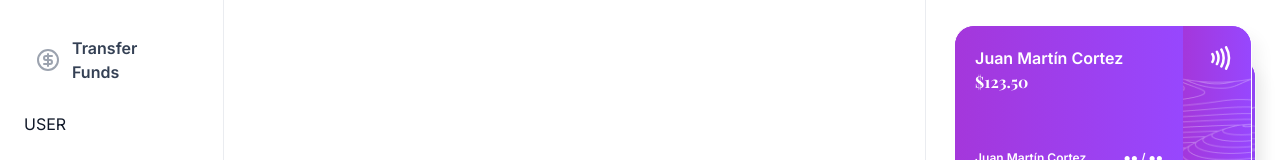
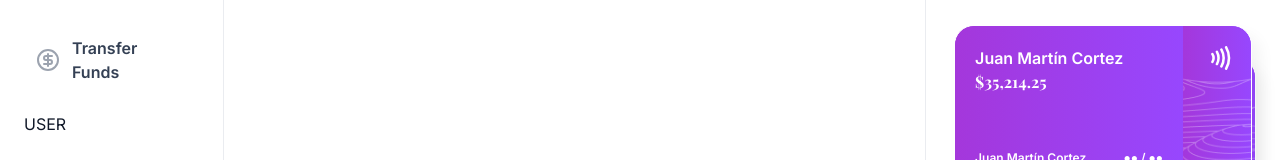
Before and after one commit to JwanCortez93/banking-app, a Next.js app: page / in a window 1280 px wide. Shown: the part 341-501 px from the top of the page. Built offline with nearby package versions, Linux system fonts and the light colour scheme.

Commit message:
created mock for testing

```diff
--- a/src/app/(root)/layout.tsx
+++ b/src/app/(root)/layout.tsx
@@ -1,17 +1,18 @@
 import Image from "next/image";
 import Sidebar from "./_components/Sidebar";
 import MobileNav from "./_components/MobileNav";
+import { userMock } from "@/lib/mocks";
 
 export default function RootLayout({
   children,
 }: Readonly<{
   children: React.ReactNode;
 }>) {
-  const loggedIn = { firstName: "Juan Martín", lastName: "Cortez" };
+
 
   return (
     <main className="flex h-screen w-full font-inter">
-      <Sidebar user={loggedIn} />
+      <Sidebar user={userMock} />
       <div className="flex size-full flex-col">
         <div className="root-layout">
           <Image
@@ -21,7 +22,7 @@ export default function RootLayout({
             width={150}
           />
           <div>
-            <MobileNav user={loggedIn} />
+            <MobileNav user={userMock} />
           </div>
         </div>
         {children}
--- a/src/app/(root)/page.tsx
+++ b/src/app/(root)/page.tsx
@@ -1,14 +1,9 @@
 import HeaderBox from "@/app/(root)/_components/HeaderBox";
 import TotalBalanceBox from "@/app/(root)/_components/TotalBalanceBox";
 import RightSidebar from "./_components/RightSidebar";
+import { bank, firstAccount, secondAccount, userMock } from "@/lib/mocks";
 
 const Home = () => {
-  const loggedIn = {
-    firstName: "Juan Martín",
-    lastName: "Cortez",
-    email: "jwancortez@gmail.com",
-  };
-
   return (
     <section className="no-scrollbar flex w-full flex-row max-xl:max-h-screen max-xl:overflow-y-scroll">
       <div className="no-scrollbar flex w-full flex-1 flex-col gap-8 px-5 sm:px-8 py-7 lg:py-12 xl:max-h-screen xl:overflow-y-scroll">
@@ -16,7 +11,7 @@ const Home = () => {
           <HeaderBox
             type="greeting"
             title="Welcome"
-            user={loggedIn?.firstName || "Guest"}
+            user={userMock?.firstName || "Guest"}
             subtext="Access and manage your account and transactions efficiently."
           />
 
@@ -28,9 +23,12 @@ const Home = () => {
         </header>
       </div>
       <RightSidebar
-        user={loggedIn}
+        user={userMock}
         transactions={[]}
-        banks={[{ currentBalance: 123.5 }, { currentBalance: 500 }]}
+        banks={[
+          { ...bank, ...firstAccount },
+          { ...bank, ...secondAccount },
+        ]}
       />
     </section>
   );
--- /dev/null
+++ b/src/lib/mocks.ts
@@ -0,0 +1,53 @@
+export const userMock: User = {
+  $id: crypto.randomUUID(),
+  address1: "Simbrón 4102",
+  city: "Buenos Aires",
+  dateOfBirth: "16/09/1993",
+  dwollaCustomerId: crypto.randomUUID(),
+  dwollaCustomerUrl: "",
+  postalCode: "1417",
+  ssn: "",
+  state: "Buenos Aires",
+  userId: crypto.randomUUID(),
+  firstName: "Juan Martín",
+  lastName: "Cortez",
+  email: "jwancortez@gmail.com",
+};
+
+export const bank: Bank = {
+  $id: crypto.randomUUID(),
+  bankId: crypto.randomUUID(),
+  accessToken: "",
+  accountId: crypto.randomUUID(),
+  fundingSourceUrl: "",
+  sharableId: "",
+  userId: crypto.randomUUID(),
+};
+
+export const firstAccount: Account = {
+  id: crypto.randomUUID(),
+  appwriteItemId: crypto.randomUUID(),
+  institutionId: crypto.randomUUID(),
+  sharableId: crypto.randomUUID(),
+  availableBalance: 50000,
+  currentBalance: 35214.25,
+  mask: "1234",
+  name: "Juan Martín Cortez",
+  officialName: "Juan Martín Cortez",
+  subtype: "",
+  type: "",
+};
+
+export const secondAccount: Account = {
+  id: crypto.randomUUID(),
+  appwriteItemId: crypto.randomUUID(),
+  institutionId: crypto.randomUUID(),
+  sharableId: crypto.randomUUID(),
+  availableBalance: 20000,
+  currentBalance: 2648.25,
+  mask: "5678",
+  name: "Juan Martín Cortez",
+  officialName: "Juan Martín Cortez",
+  subtype: "",
+  type: "",
+};
```
